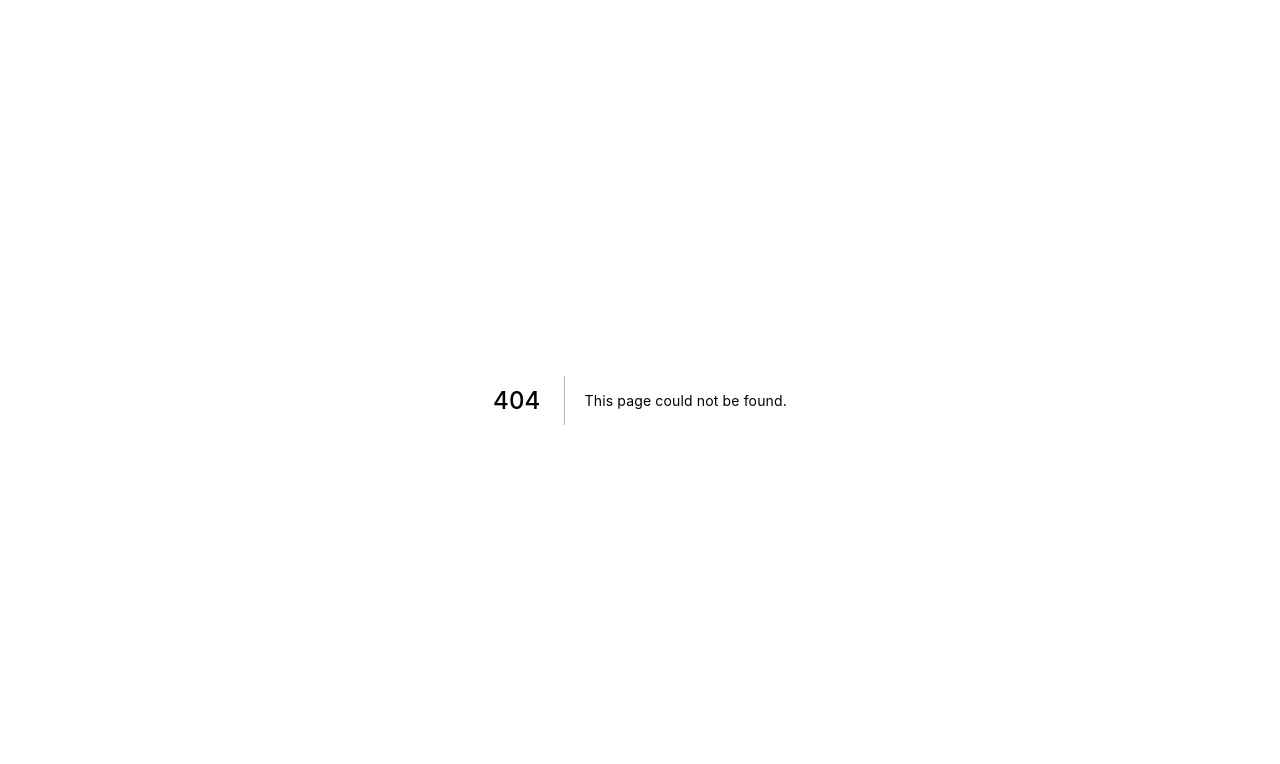
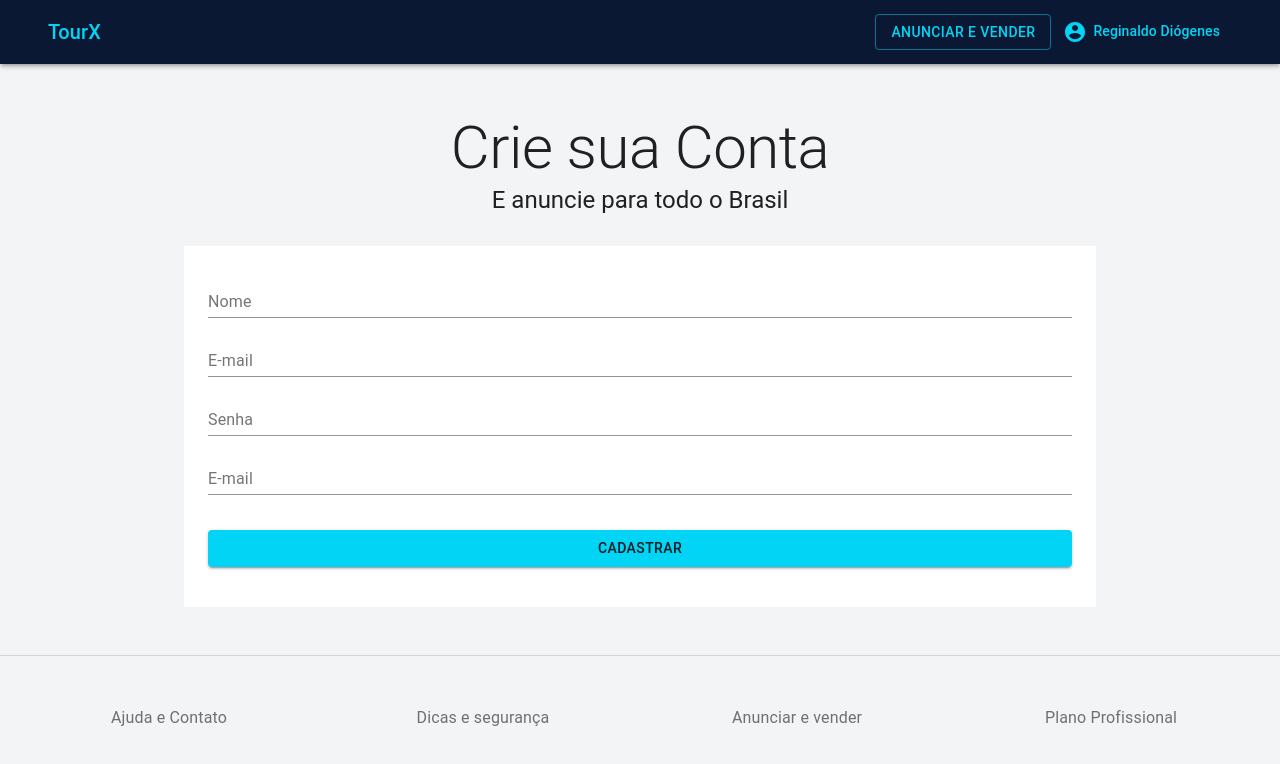
Before and after one commit to reginaldodlneto/tourx, a Next.js app: page /auth/signup in a window 1280 px wide. Before the commit this address had no page. Shown: the top 764 px of the page. Built offline with nearby package versions, Linux system fonts and the light colour scheme.

Commit message:
adicionando pagina de signup

```diff
--- /dev/null
+++ b/pages/auth/signup/formValues.js
@@ -0,0 +1,29 @@
+import * as yup from 'yup'
+
+const initialValues = {
+  name: '',
+  email: '',
+  password: '',
+  passwordConf: ''
+}
+
+const validationSchema = yup.object().shape({
+  name: yup.string().required('Campo obrigatório'),
+
+  email: yup
+    .string()
+    .email('Digite um e-mail valido')
+    .required('Campo obrigatório'),
+
+  password: yup
+    .string()
+    .min(6, 'Mínimo de 6 caracteres')
+    .required('Campo obrigatório'),
+
+  passwordConf: yup
+    .string()
+    .required('Campo obrigatório')
+    .oneOf([yup.ref('password'), null], 'As senhas precisam ser iguais')
+})
+
+export { initialValues, validationSchema }
--- /dev/null
+++ b/pages/auth/signup/index.js
@@ -0,0 +1,144 @@
+import { Formik, validateYupSchema } from 'formik'
+import {
+  Box,
+  Button,
+  Container,
+  FormControl,
+  FormHelperText,
+  Input,
+  InputLabel,
+  Typography
+} from '@material-ui/core'
+
+import TemplateDefault from '../../../src/templates/Default'
+
+import { initialValues, validationSchema } from './formValues'
+import useStyles from './styles'
+
+const Signup = () => {
+  const classes = useStyles()
+
+  return (
+    <TemplateDefault>
+      <Container maxWidth="sm" component="main" className={classes.container}>
+        <Typography
+          component="h1"
+          variant="h2"
+          align="center"
+          color="textPrimary"
+        >
+          Crie sua Conta
+        </Typography>
+        <Typography
+          component="h5"
+          variant="h5"
+          align="center"
+          color="textPrimary"
+        >
+          E anuncie para todo o Brasil
+        </Typography>
+      </Container>
+
+      <Container maxWidth="md">
+        <Box className={classes.box}>
+          <Formik
+            initialValues={initialValues}
+            validationSchema={validationSchema}
+            onSubmit={() => {
+              console.log('ok, form eviado com sucesso', values)
+            }}
+          >
+            {({ touched, values, errors, handleChange, handleSubmit }) => {
+              return (
+                <form onSubmit={handleSubmit}>
+                  <FormControl
+                    fullWidth
+                    error={errors.name && touched.name}
+                    className={classes.formControl}
+                  >
+                    <InputLabel>Nome</InputLabel>
+                    <Input
+                      name="name"
+                      value={values.name}
+                      onChange={handleChange}
+                    />
+                    <FormHelperText>
+                      {errors.name && touched.name ? errors.name : null}
+                    </FormHelperText>
+                  </FormControl>
+
+                  <FormControl
+                    fullWidth
+                    error={errors.email && touched.email}
+                    className={classes.formControl}
+                  >
+                    <InputLabel>E-mail</InputLabel>
+                    <Input
+                      name="email"
+                      type="email"
+                      value={values.email}
+                      onChange={handleChange}
+                    />
+                    <FormHelperText>
+                      {errors.email && touched.email ? errors.email : null}
+                    </FormHelperText>
+                  </FormControl>
+
+                  <FormControl
+                    fullWidth
+                    error={errors.password && touched.password}
+                    className={classes.formControl}
+                  >
+                    <InputLabel>Senha</InputLabel>
+                    <Input
+                      name="password"
+                      type="password"
+                      value={values.password}
+                      onChange={handleChange}
+                    />
+                    <FormHelperText>
+                      {errors.password && touched.password
+                        ? errors.password
+                        : null}
+                    </FormHelperText>
+                  </FormControl>
+
+                  <FormControl
+                    fullWidth
+                    error={errors.passwordConf && touched.passwordConf}
+                    className={classes.formControl}
+                  >
+                    <InputLabel>E-mail</InputLabel>
+                    <Input
+                      name="passwordConf"
+                      type="password"
+                      value={values.passwordConf}
+                      onChange={handleChange}
+                    />
+                    <FormHelperText>
+                      {errors.passwordConf && touched.passwordConf
+                        ? errors.passwordConf
+                        : null}
+                    </FormHelperText>
+                  </FormControl>
+
+                  <Button
+                    type="submit"
+                    fullWidth
+                    variant="contained"
+                    color="secondary"
+                    className={classes.submit}
+                  >
+                    Cadastrar
+                  </Button>
+                </form>
+              )
+            }}
+          </Formik>
+        </Box>
+      </Container>
+    </TemplateDefault>
+  )
+}
+
+export default Signup
--- /dev/null
+++ b/pages/auth/signup/styles.js
@@ -0,0 +1,19 @@
+import { makeStyles } from '@material-ui/core/styles'
+
+const useStyles = makeStyles(theme => ({
+  container: {
+    marginBottom: 30
+  },
+  box: {
+    backgroundColor: theme.palette.background.white,
+    padding: theme.spacing(3)
+  },
+  formControl: {
+    marginBottom: theme.spacing(1)
+  },
+  submit: {
+    margin: theme.spacing(3, 0, 2)
+  }
+}))
+
+export default useStyles
```
